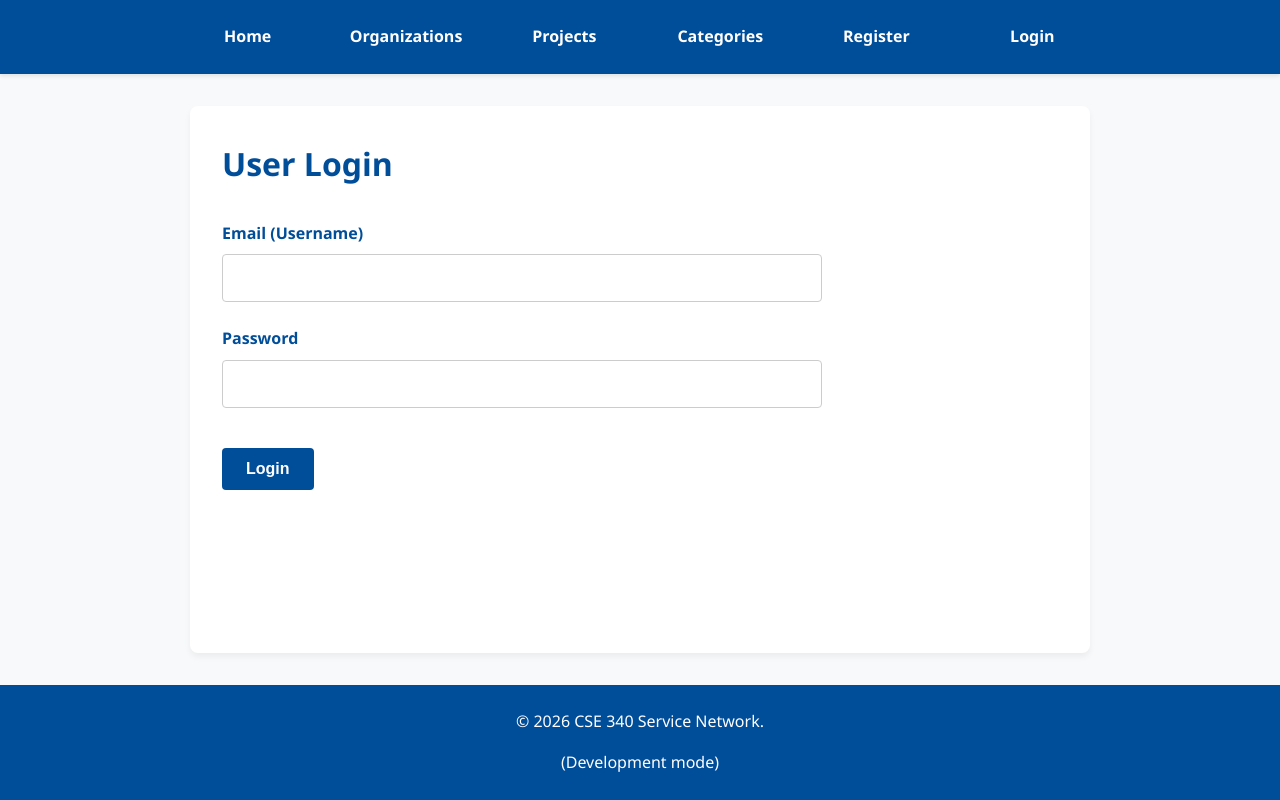
After one commit to methodoti/cse340-course-repo, a Node server app: page /login in a window 1280 px wide. The commit adds this page. Run offline with Node 20, Linux system fonts and the light colour scheme.

Commit message:
W05 Learning Activity: User Login

```diff
--- a/server.js
+++ b/server.js
@@ -60,6 +60,11 @@ app.use((req, res, next) => {
 
 // Middleware to make NODE_ENV available to all templates
 app.use((req, res, next) => {
+  res.locals.isLoggedIn = false;
+  if (req.session && req.session.user) {
+      res.locals.isLoggedIn = true;
+  }
+
   res.locals.NODE_ENV = NODE_ENV;
   next();
 });
--- a/src/controllers/users.js
+++ b/src/controllers/users.js
@@ -1,5 +1,5 @@
 import bcrypt from 'bcrypt';
-import { createUser } from '../models/users.js';
+import { createUser, authenticateUser } from '../models/users.js';
 import { body, validationResult } from 'express-validator';
 
 // Define validation and sanitization rules for user registration form
@@ -25,6 +25,25 @@ const userRegistrationValidation = [
         .withMessage('Password is required')
         .isLength({ min: 6, max: 72 })
         .withMessage('Password must be between 6 and 72 characters long')
+];
+
+// Define validation and sanitization rules for login form
+const loginValidation = [
+    body('email')
+        .trim()
+        .notEmpty()
+        .withMessage('Email is required')
+        .isEmail()
+        .withMessage('Please provide a valid email address')
+        .isLength({ max: 100 })
+        .withMessage('Email cannot exceed 100 characters')
+        .toLowerCase(),
+        // .normalizeEmail(),
+    body('password')
+        .notEmpty()
+        .withMessage('Password is required')
+        .isLength({ max: 72 })
+        .withMessage('Invalid email or password. Please try again.')
 ];
 
 const showUserRegistrationForm = (req, res) => {
@@ -64,4 +83,65 @@ const processUserRegistrationForm = async (req, res) => {
     }
 };
 
-export { showUserRegistrationForm, processUserRegistrationForm, userRegistrationValidation };
+const showLoginForm = async (req, res) => {
+    const title = 'User Login';
+    res.render('login', { title });
+};
+
+const processLoginForm = async (req, res) => {
+    // Check for validation errors
+    const errors = validationResult(req);
+    if (!errors.isEmpty()) {
+        // Validation failed - loop through errors
+        errors.array().forEach((error) => {
+            req.flash('error', error.msg);
+        });
+        // Redirect back to the login form
+        return res.redirect('/login');
+    }
+
+    const { email, password } = req.body;
+
+    try {
+        // Call the model function to authenticate the user
+        const user = await authenticateUser(email, password);
+
+        if (user) {
+            // Authentication successful - store user info in session
+            req.session.user = user;
+            req.flash('success', 'Login successful!');
+            if (res.locals.NODE_ENV === 'development') {
+                console.log('User logged in:', user);
+            }
+            res.redirect('/'); // Redirect to a protected route after login
+        } else {
+            // Authentication failed - invalid credentials
+            req.flash('error', 'Invalid email or password. Please try again.');
+            res.redirect('/login');
+        }
+    } catch (error) {
+        console.error('Error during login:', error);
+        req.flash('error', 'An error occurred during login. Please try again.');
+        res.redirect('/login');
+    }
+};
+
+const processLogout = async (req, res) => {
+    // Destroy the session to log out the user
+    if (req.session.user) {
+        delete req.session.user;
+    }
+
+    req.flash('success', 'You have been logged out successfully.');
+    res.redirect('/login'); // Redirect to the login page after logout
+};
+
+export {
+    showUserRegistrationForm,
+    processUserRegistrationForm,
+    userRegistrationValidation,
+    showLoginForm,
+    processLoginForm,
+    processLogout,
+    loginValidation
+};
--- /dev/null
+++ b/src/views/login.ejs
@@ -0,0 +1,31 @@
+<%- include('partials/header') %>
+<main>
+    <h1><%= title %></h1>
+
+ <form action="/login" method="POST">
+
+    <div class="form-group">
+      <label for="email">Email (Username)</label>
+      <input
+        type="email"
+        id="email"
+        name="email"
+        required
+      />
+    </div>
+
+    <div class="form-group">
+      <label for="password">Password</label>
+      <input
+        type="password"
+        id="password"
+        name="password"
+        required
+      />
+    </div>
+
+    <button type="submit">Login</button>
+  </form>
+
+</main>
+<%- include('partials/footer') %>
--- a/src/views/partials/header.ejs
+++ b/src/views/partials/header.ejs
@@ -13,7 +13,12 @@
             <li><a href="/organizations">Organizations</a></li>
             <li><a href="/projects">Projects</a></li>
             <li><a href="/categories">Categories</a></li>
-            <li><a href="/register">Register</a></li>
+            <% if (isLoggedIn) { %>
+                <li><a href="/logout">Logout</a></li>
+            <% } else { %>
+                <li><a href="/register">Register</a></li>
+                <li><a href="/login">Login</a></li>
+            <% } %>
         </ul>
     </nav>
 
```
Also changed, not shown: src/models/users.js (+38 -1 lines), src/routes.js (+10 -1 lines).
